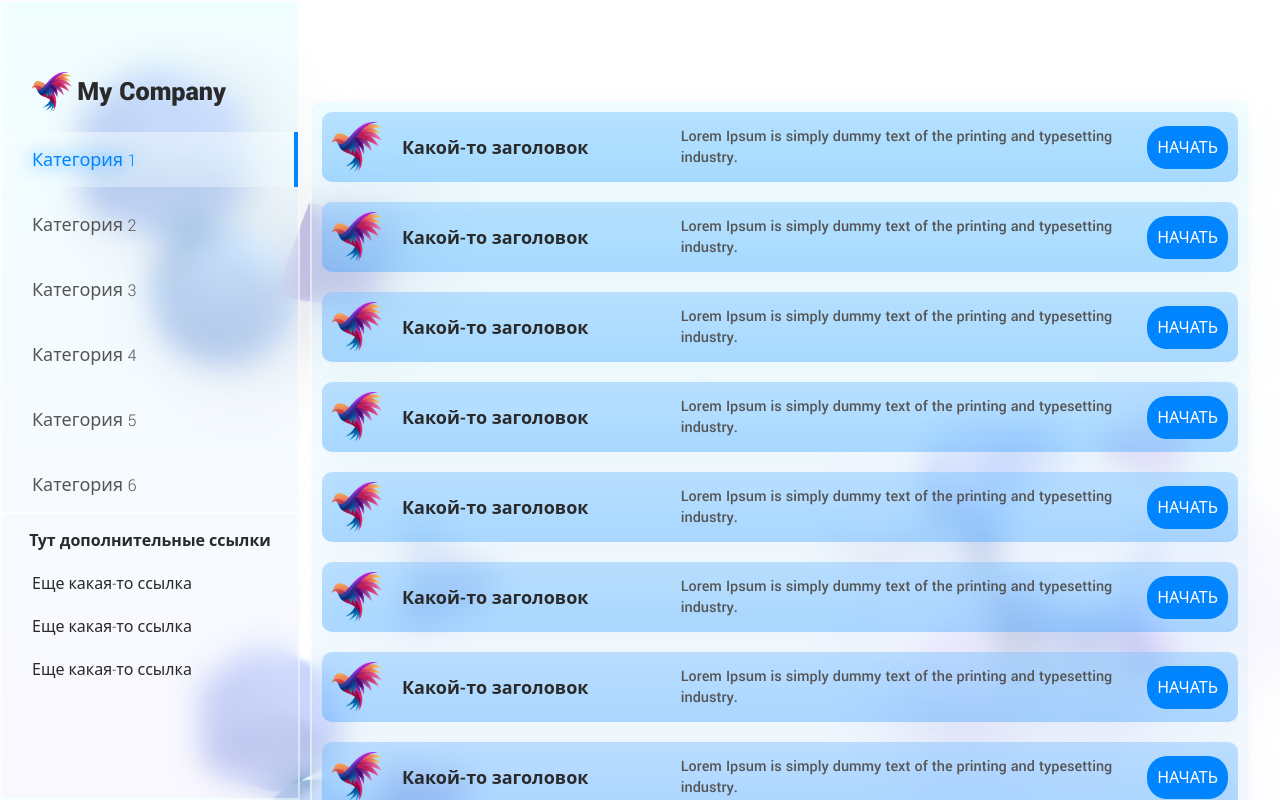
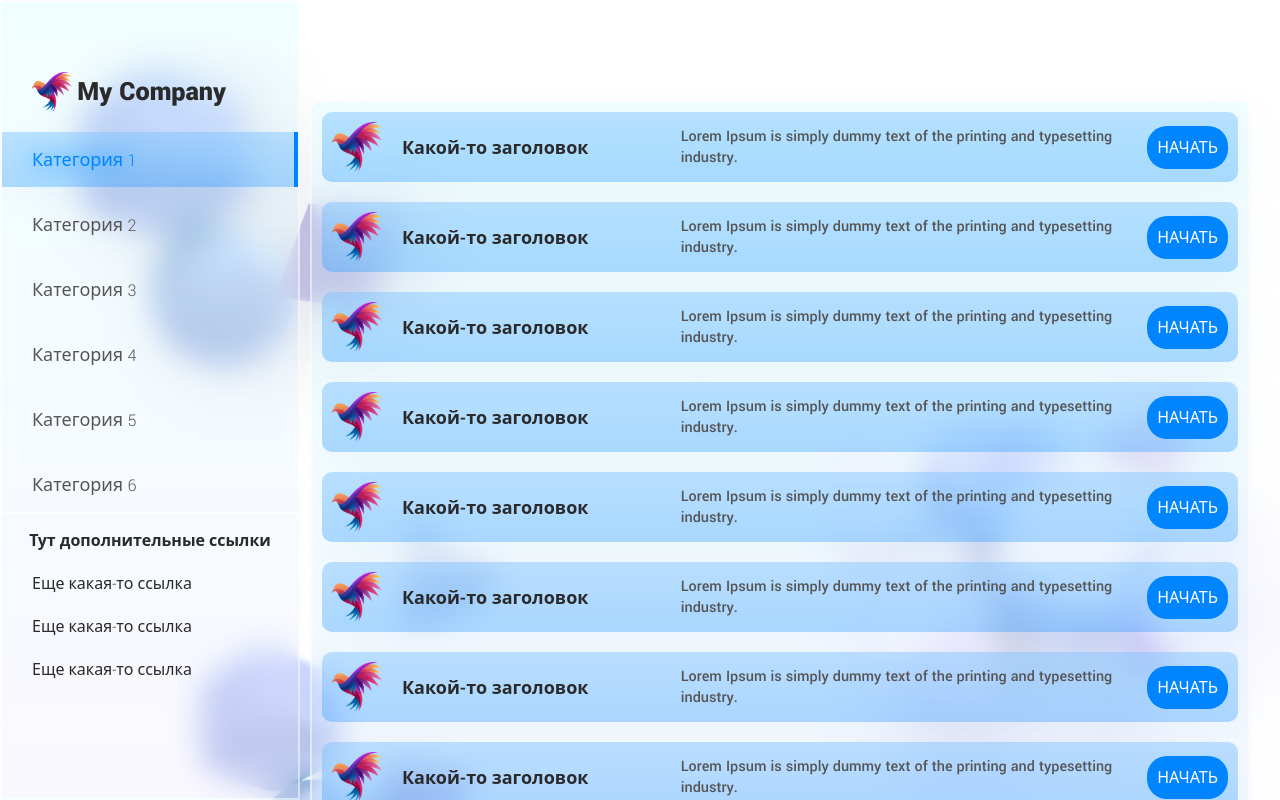
Before and after one commit to TearsOprah/react-courses-frontend, a React (Create React App) app: page / in a window 1280 px wide. In both pictures the pointer is over the item "Категория 1". Shown: the top 800 px of the page. Built offline with nearby package versions, Linux system fonts and the light colour scheme.

Commit message:
fix: change color hovered category menu

```diff
--- a/src/components/Menu/Menu.scss
+++ b/src/components/Menu/Menu.scss
@@ -49,11 +49,10 @@
   width: 100%;
   text-align: left;
   cursor: pointer;
-
 }
 
 .category:hover {
-  background: linear-gradient(180deg, rgba(255, 255, 255, 0.2) 0%, rgba(255, 255, 255, 0) 100%), rgba(255, 255, 255, 0.3);
+  background: linear-gradient(180deg, rgba(255, 255, 255, 0.2) 0%, rgba(255, 255, 255, 0) 100%), rgba(0, 133, 255, 0.29);  box-shadow: 10px 10px 40px rgba(156, 185, 222, 0.1);
   backdrop-filter: blur(15px);
   transition: all .5s;
 }
```
